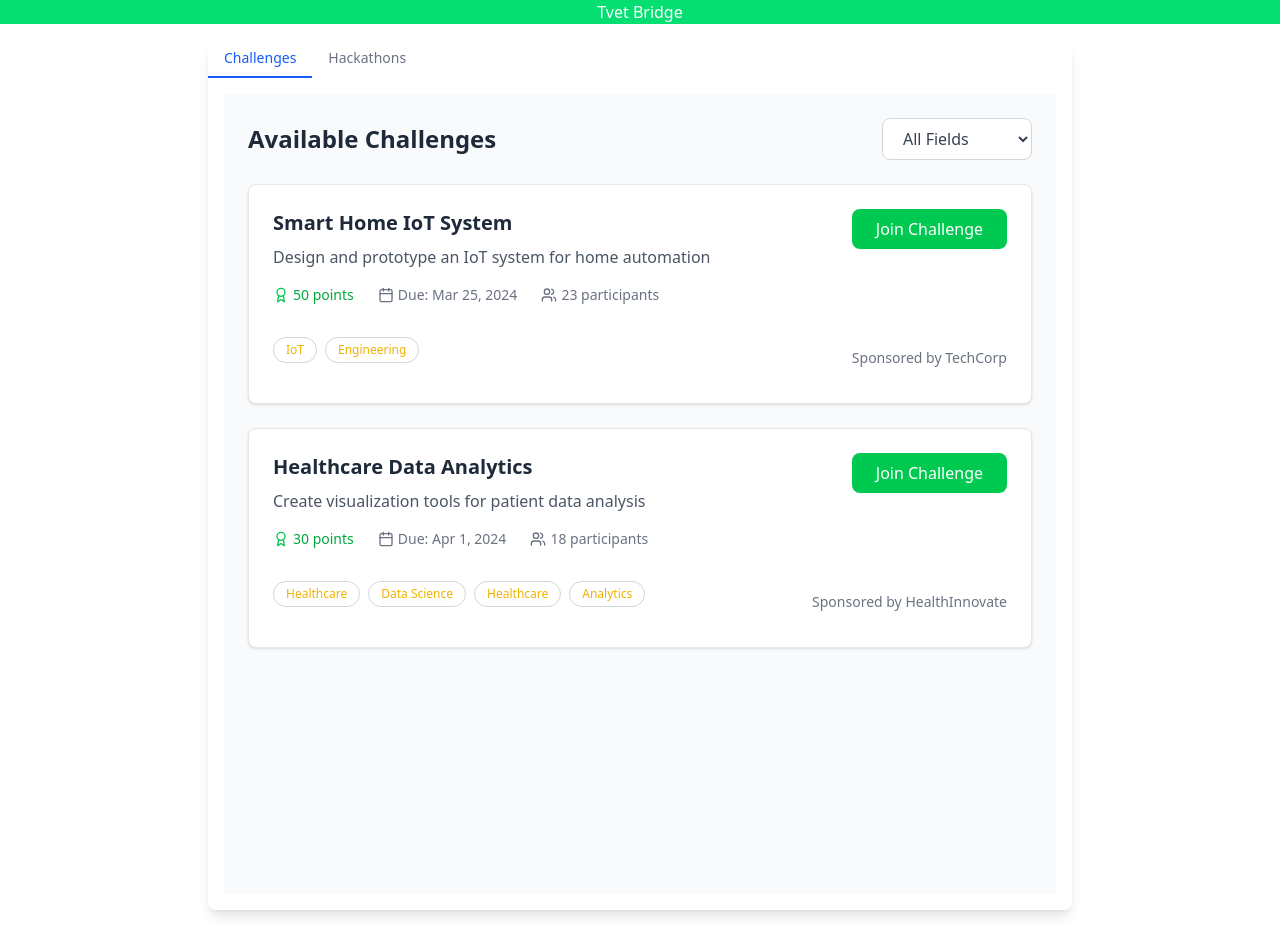
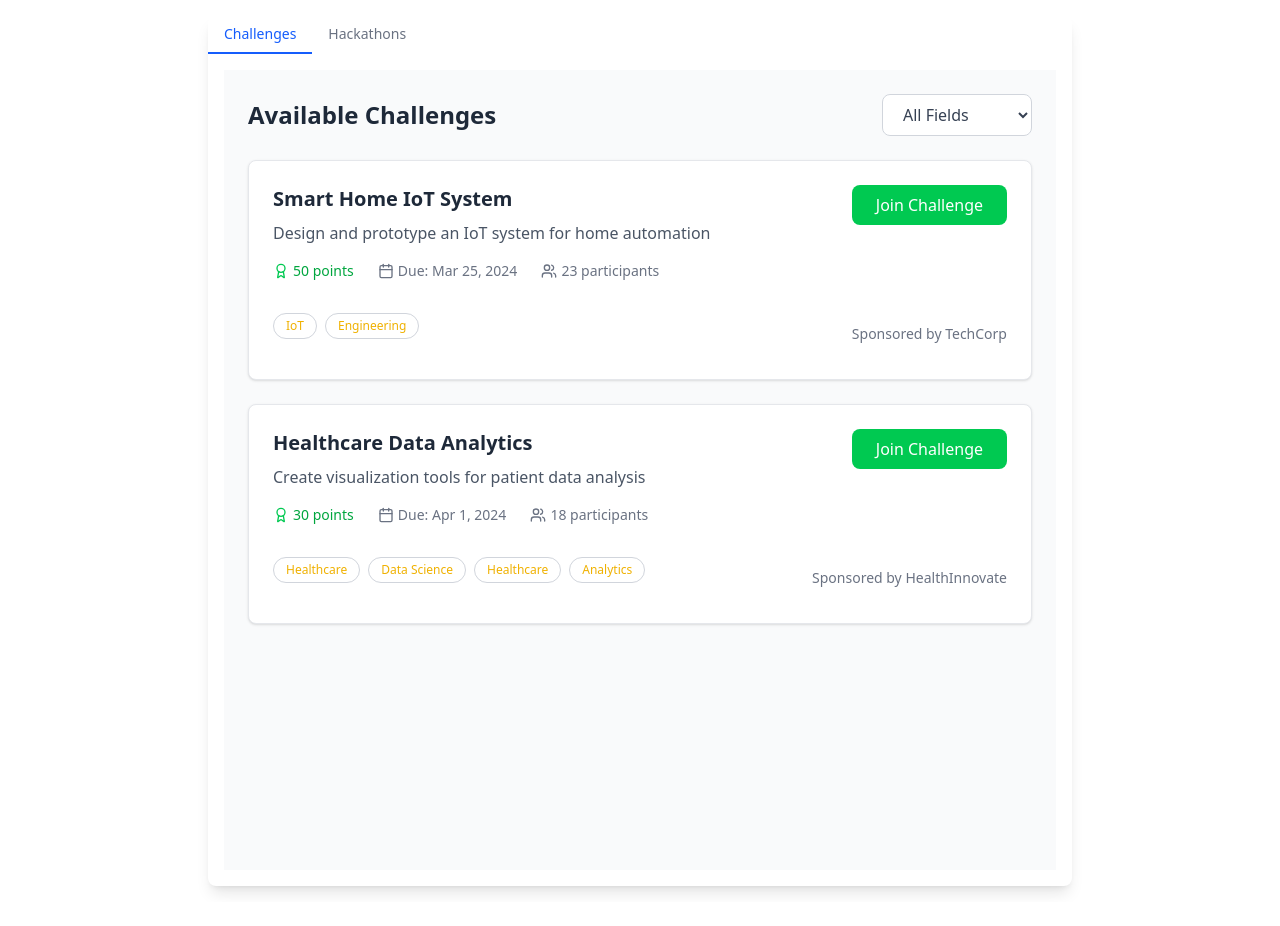
Before and after one commit to jabo-arnold-landry/TVET-Spot, a React (Vite) app: page / in a window 1280 px wide. After the commit the page ends 902 px from the top, so only its background shows below. Built offline with nearby package versions, Linux system fonts and the light colour scheme.

Commit message:
Add new changes on App.jsx

```diff
--- a/src/App.jsx
+++ b/src/App.jsx
@@ -1,9 +1,6 @@
+import TabComponent from "./competition.jsx";
 function App() {
-  return (
-    <>
-      <h1 className="bg-green-400 text-center text-white">Tvet Bridge</h1>
-    </>
-  );
+  return <TabComponent />;
 }
 
 export default App;
--- a/src/main.jsx
+++ b/src/main.jsx
@@ -8,6 +8,5 @@ import TabComponent from "./competition.jsx";
 createRoot(document.getElementById("root")).render(
   <StrictMode>
     <App />
-    <TabComponent />
   </StrictMode>
 );
```
